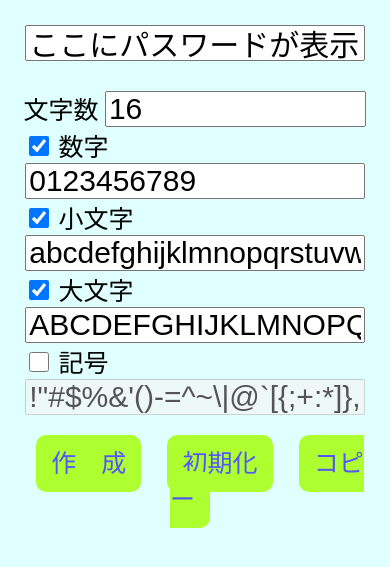
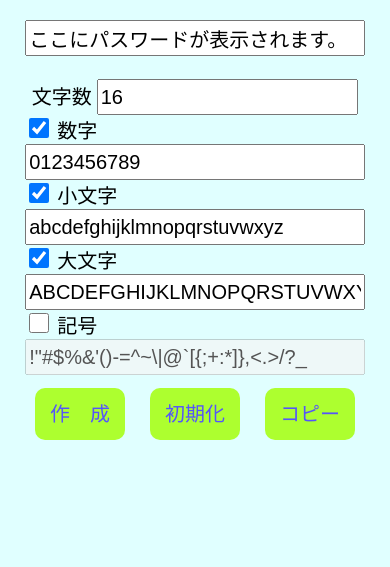
Before and after one commit to cits0907/cits0907.github.io, a plain HTML site: page rpg/index.html in a window 390 px wide. Shown: the part 51-618 px from the top of the page. Drawn offline with Linux system fonts and the light colour scheme.

Commit message:
Update mobile.css

```diff
--- a/rpg/mobile.css
+++ b/rpg/mobile.css
@@ -1,6 +1,6 @@
 body {
 	background: lightcyan;
-	font-size: 25px;
+	font-size: 20px;
 }
 
 .pageTitle {
@@ -16,13 +16,13 @@ body {
 .lengthField {
 	width: 65vw;
 	height: 30px;
-	font-size: 30px;
+	font-size: 20px;
 }
 
 .fullSizeField {
 	width: 85vw;
 	height: 30px;
-	font-size: 30px;
+	font-size: 20px;
 }
 
 .checkboxInner {
```
